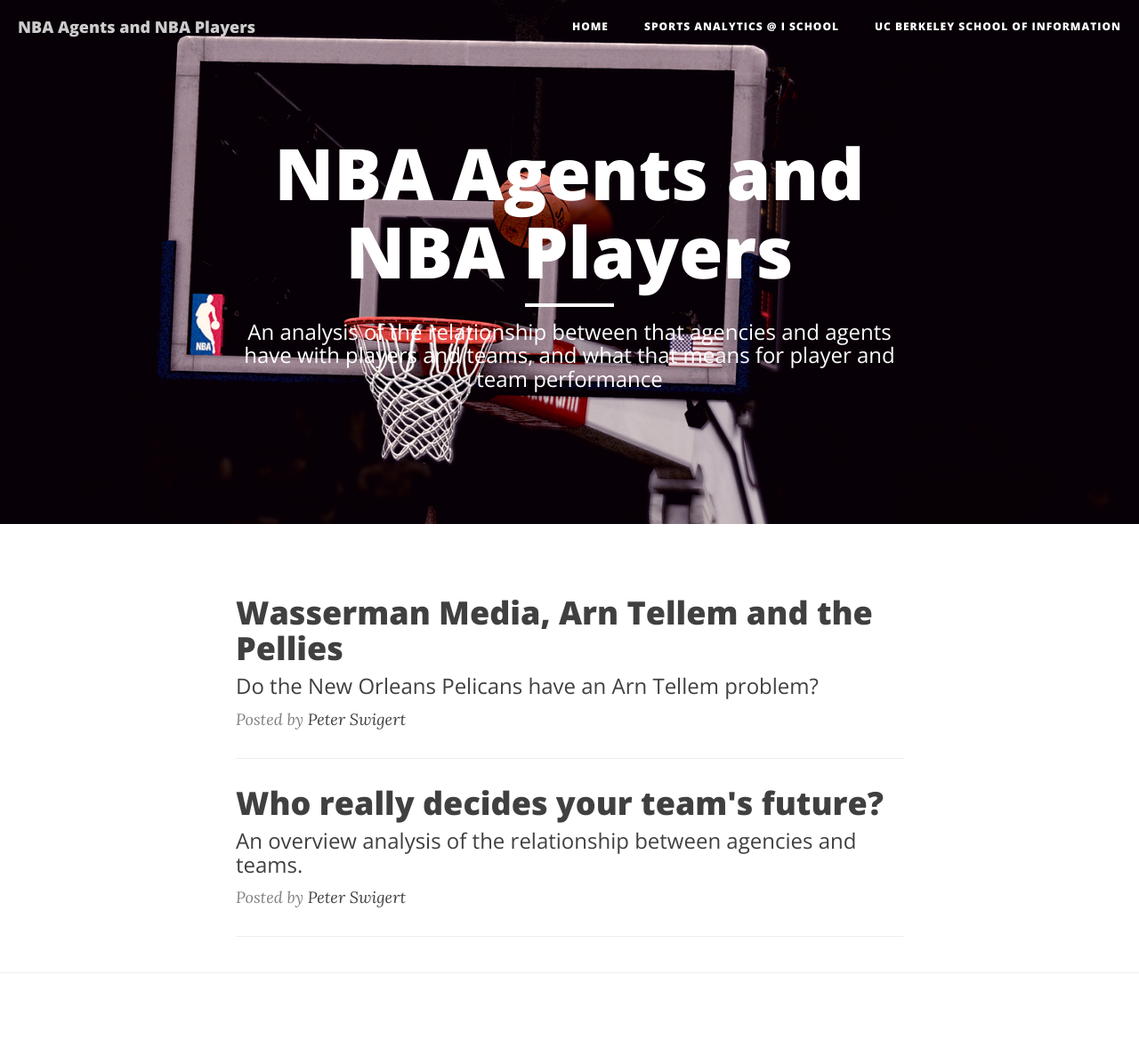
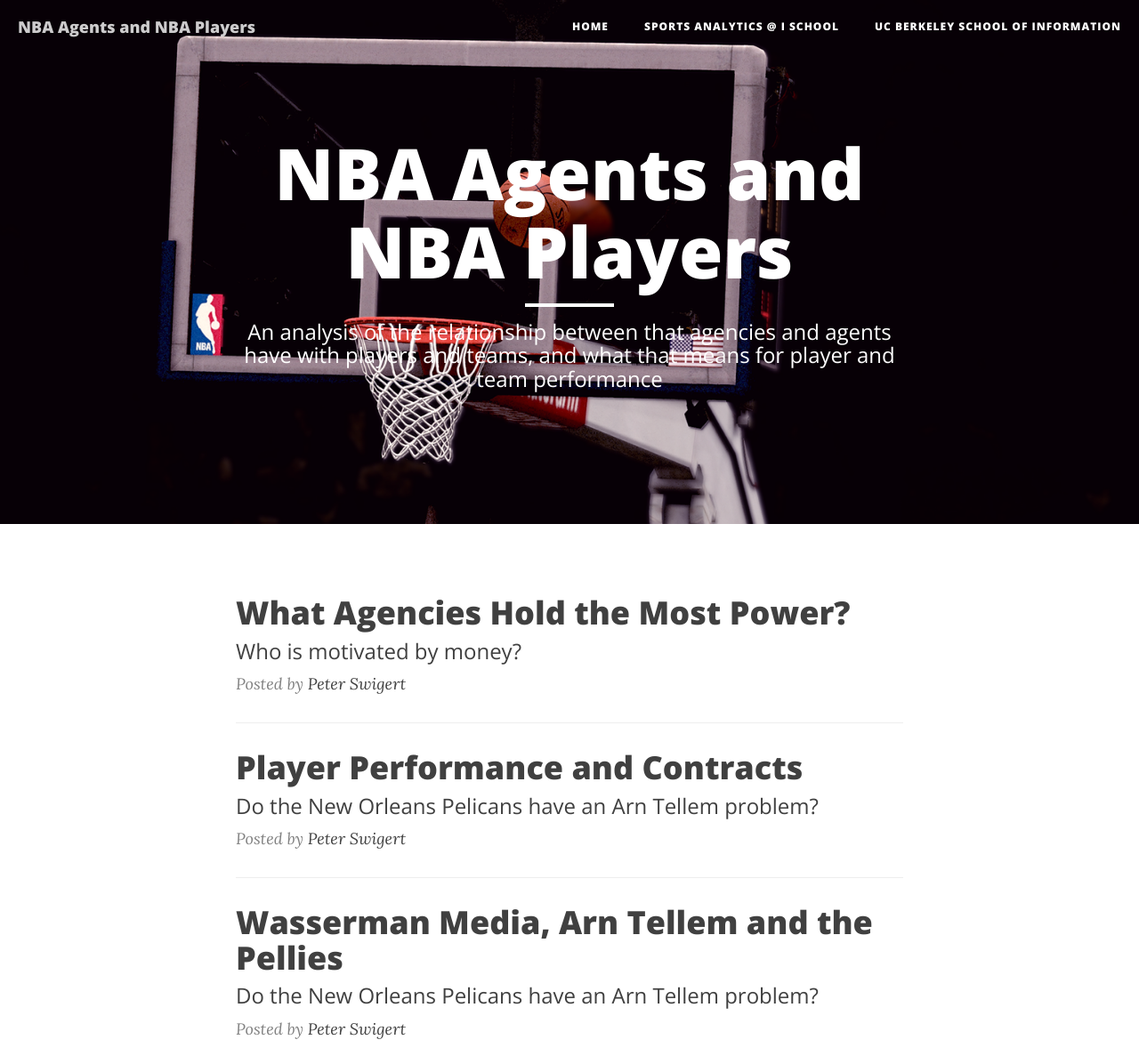
Before and after one commit to goku8765/sports_analytics, a plain HTML site: page index.html in a window 1280 px wide. Shown: the top 1187 px of the page at 89% size. Drawn offline with nearby package versions, Linux system fonts and the light colour scheme.

Commit message:
Updated homepage

```diff
--- a/index.html
+++ b/index.html
@@ -89,6 +89,34 @@
     <div class="container">
         <div class="row">
             <div class="col-lg-8 col-lg-offset-2 col-md-10 col-md-offset-1">
+
+                <div class="post-preview">
+                    <a href="agents_analysis.html">
+                        <h2 class="post-title">
+                            What Agencies Hold the Most Power?
+                        </h2>
+                        <h3 class="post-subtitle">
+                            Who is motivated by money?
+                        </h3>
+                    </a>
+                    <p class="post-meta">Posted by <a href="www.peterswigert.com">Peter Swigert</a></p>
+                </div>
+                <hr>
+
+                <div class="post-preview">
+                    <a href="per.html">
+                        <h2 class="post-title">
+                            Player Performance and Contracts
+                        </h2>
+                        <h3 class="post-subtitle">
+                            Do the New Orleans Pelicans have an Arn Tellem problem?
+                        </h3>
+                    </a>
+                    <p class="post-meta">Posted by <a href="www.peterswigert.com">Peter Swigert</a></p>
+                </div>
+                <hr>
+
+
                 <div class="post-preview">
                     <a href="pellies.html">
                         <h2 class="post-title">
@@ -101,6 +129,8 @@
                     <p class="post-meta">Posted by <a href="www.peterswigert.com">Peter Swigert</a></p>
                 </div>
                 <hr>
+
+
                 <div class="post-preview">
                     <a href="agent_overview.html">
                         <h2 class="post-title">
```
